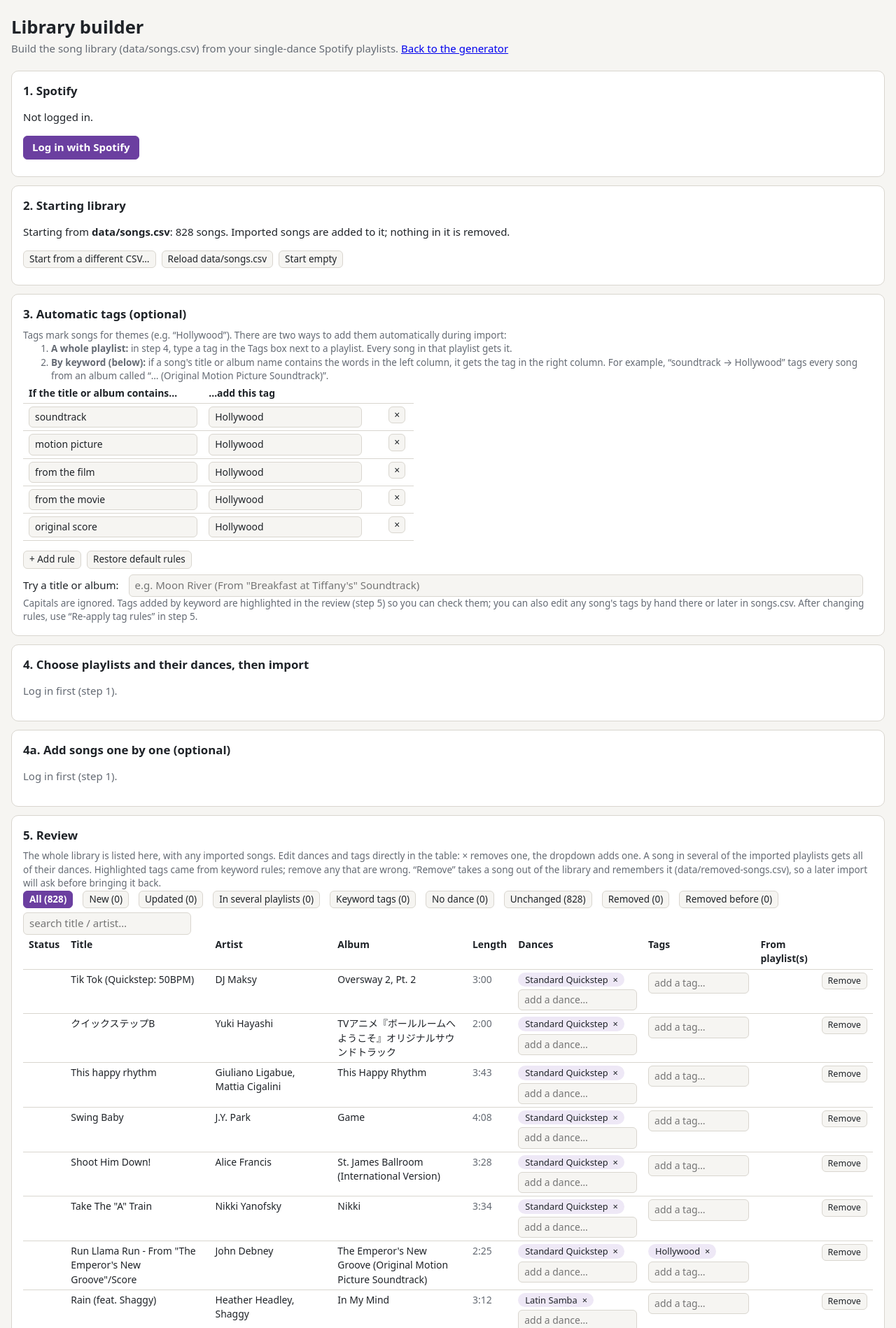
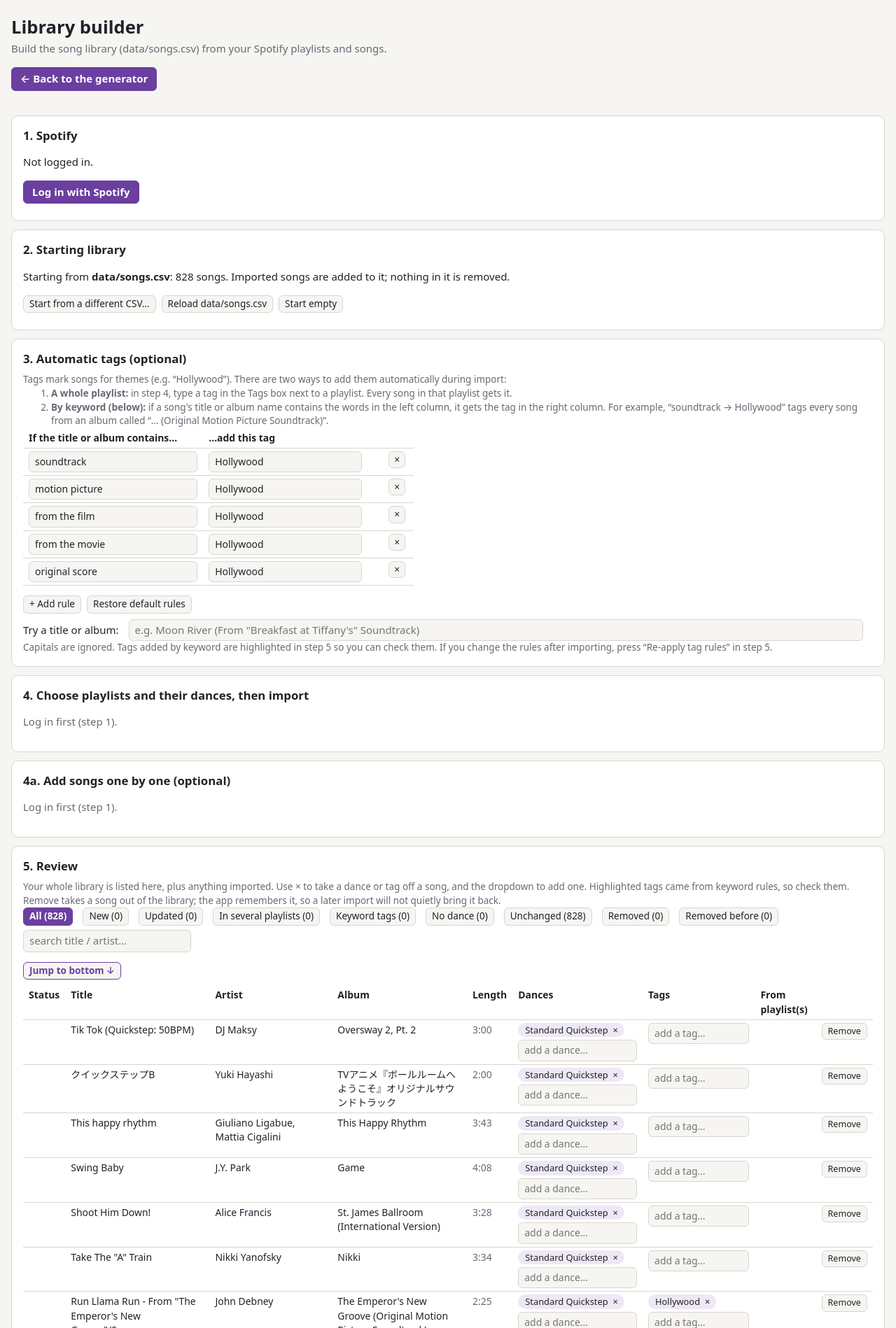
Before and after one commit to maxluo97/ballroom-social-playlist-generator, a website with bundled scripts: page library.html in a window 1280 px wide. Shown: the top 1898 px of the page at 70% size. Built offline with nearby package versions, Linux system fonts and the light colour scheme.

Commit message:
Aesthetics pass. Cleaned up button appearances, added a couple of more QoL buttons (e.g. 'jump to...' buttons in library)

```diff
--- a/css/style.css
+++ b/css/style.css
@@ -113,6 +113,23 @@ button:hover { border-color: var(--accent); }
 button:disabled { opacity: 0.5; cursor: not-allowed; }
 button.primary { background: var(--accent); color: var(--accent-text); border-color: var(--accent); font-weight: 600; }
 button.small { padding: 2px 8px; font-size: 0.9em; }
+/* links that move between the app's pages, styled like the primary buttons (e.g. "Generate playlist") */
+a.button-link {
+  display: inline-block;
+  padding: 5px 12px;
+  border: 1px solid var(--accent);
+  border-radius: 6px;
+  color: var(--accent-text);
+  background: var(--accent);
+  font-weight: 600;
+  text-decoration: none;
+}
+a.button-link.small { padding: 2px 8px; font-size: 0.9em; }
+/* "Jump to top / bottom": purple text on the page background */
+button.jump { color: var(--accent); border-color: var(--accent); background: var(--bg); font-weight: 600; }
+button.jump:hover { background: var(--chip); }
+a.button-link:hover { filter: brightness(1.1); }
+a.button-link:focus-visible { outline: 2px solid var(--accent); outline-offset: 2px; }
 button.icon { padding: 0 7px; line-height: 1.6; }
 
 /* rows of repeated items (categories, associations, ...) */
--- a/js/library.js
+++ b/js/library.js
@@ -166,8 +166,8 @@ function openDanceDialog() {
 
   fill(dialog,
     el("h2", {}, "Your own dances"),
-    el("p", { class: "help" }, "Add a dance the app does not know yet. It becomes available in every dance box on this page " +
-      "and is remembered in this browser; once songs carry it in songs.csv it is part of your library for good."),
+    el("p", { class: "help" }, "Add a dance the app does not know yet. It appears in every dance box on this page and is remembered " +
+      "in this browser. Once songs with this dance are saved in songs.csv, it is known everywhere."),
     list,
     el("h3", {}, "Define a new dance"),
     el("div", { class: "inline-fields" }, "Name:", name),
@@ -351,8 +351,8 @@ function renderRules() {
         drawRules();
       } }, "Restore default rules")),
     el("div", { class: "inline-fields" }, "Try a title or album:", tryBox, tryResult),
-    el("p", { class: "help" }, "Capitals are ignored. Tags added by keyword are highlighted in the review (step 5) so you can check them; " +
-      "you can also edit any song's tags by hand there or later in songs.csv. After changing rules, use “Re-apply tag rules” in step 5."));
+    el("p", { class: "help" }, "Capitals are ignored. Tags added by keyword are highlighted in step 5 so you can check them. " +
+      "If you change the rules after importing, press “Re-apply tag rules” in step 5."));
 }
 
 /* ------------------------------------------------------------- 4. Playlists */
@@ -387,7 +387,7 @@ function renderPlaylists() {
   if (!isLoggedIn()) return fill(box, el("p", { class: "muted" }, "Log in first (step 1)."));
   if (!state.playlists) {
     return fill(box,
-      el("p", { class: "help" }, "Lists the playlists you own or collaborate on (Spotify does not let apps read anyone else's). " +
+      el("p", { class: "help" }, "Lists the playlists you own or collaborate on (Spotify only lets apps read those). " +
         "Each playlist's dance is guessed from its name; check it before importing."),
       el("button", { type: "button", class: "primary", onclick: loadPlaylists }, "Load my playlists"));
   }
@@ -453,11 +453,13 @@ function renderPlaylists() {
 
   fill(box,
     el("p", { class: "help" },
-      `${state.playlists.length} playlists can be read` +
-        (state.hiddenCount ? `; ${state.hiddenCount} others you follow are hidden (copy their songs into a playlist of your own to import them).` : ".") +
-        " Dances: pick from the dropdown (or type and press Enter); add several if a playlist fits more than one. " +
-        "Ballroom dances use the style name: Smooth / Rhythm (American), Standard / Latin (International). " +
-        "Names like “American Rumba” or “Intl Cha Cha” are converted automatically. Tags (optional) are added to every song in that playlist."),
+      `${state.playlists.length} playlists can be read.` +
+        (state.hiddenCount ? ` ${state.hiddenCount} playlists you follow are hidden; to import one, copy its songs into a playlist of your own.` : "")),
+    el("ul", { class: "help" },
+      el("li", {}, "Each playlist's dance is guessed from its name. Check it, and add more dances if a playlist fits several."),
+      el("li", {}, "Ballroom dances are named by style: Smooth or Rhythm (American), Standard or Latin (International). " +
+        "Typing “American Rumba” or “Intl Cha Cha” is converted for you."),
+      el("li", {}, "Tags are optional; a tag here goes on every song in that playlist.")),
     el("div", { class: "inline-fields" }, search,
       el("button", { type: "button", class: "small", onclick: () => setAll((c) => c.dances.length > 0) }, "Select all with a dance"),
       el("button", { type: "button", class: "small", onclick: () => setAll(() => false) }, "Select none"),
@@ -638,8 +640,8 @@ function renderManual(message) {
 
   fill(box,
     el("p", { class: "help" },
-      "For songs that are not in a single-dance playlist. Dances cannot be guessed from a song alone, so here you set each song's " +
-        "dance(s) yourself. Songs land in the worklist below; ticked songs go into the review (step 5) together with any playlists from step 4."),
+      "For songs that are not in a single-dance playlist. A song's dance cannot be guessed from the song alone, so you choose it here. " +
+        "Added songs go into the worklist below; ticked songs are added to the review (step 5)."),
     el("h3", {}, "Single songs"),
     el("div", {}, el("div", { class: "label" }, "Paste Spotify song links (Share → Copy song link):"), links,
       el("div", { class: "actions" }, el("button", { type: "button", onclick: addLinks }, "Add these songs"))),
@@ -784,20 +786,30 @@ function renderReview() {
 
   fill($("review"),
     state.failures.length > 0 && el("ul", { class: "msgs" }, state.failures.map((f) => el("li", { class: "error" }, f))),
-    el("p", { class: "help" }, "The whole library is listed here, with any imported songs. Edit dances and tags directly in the table: " +
-      "× removes one, the dropdown adds one. A song in several of the imported playlists gets all of their dances. " +
-      "Highlighted tags came from keyword rules; remove any that are wrong. " +
-      "“Remove” takes a song out of the library and remembers it (data/removed-songs.csv), so a later import will ask before bringing it back."),
+    el("p", { class: "help" }, "Your whole library is listed here, plus anything imported. Use × to take a dance or tag off a song, " +
+      "and the dropdown to add one. Highlighted tags came from keyword rules, so check them. " +
+      "Remove takes a song out of the library; the app remembers it, so a later import will not quietly bring it back."),
     el("div", { class: "inline-fields" }, ...filterButtons, search),
-    (state.imports || state.manual.length > 0) && el("div", { class: "actions" },
-      el("button", { type: "button", class: "small", onclick: () => {
+    el("div", { class: "actions" },
+      (state.imports || state.manual.length > 0) && el("button", { type: "button", class: "small", onclick: () => {
         if (confirm("Re-apply the tag rules from step 3? Edits you made in this table will be lost.")) computeRows();
-      } }, "Re-apply tag rules")),
+      } }, "Re-apply tag rules"),
+      // For long libraries: jump past the table and back.
+      el("button", { type: "button", class: "small jump", onclick: () => jump("review-bottom") }, "Jump to bottom ↓")),
     el("div", { class: "table-wrap" },
       el("table", { class: "playlist" },
         el("thead", {}, el("tr", {}, ["Status", "Title", "Artist", "Album", "Length", "Dances", "Tags", "From playlist(s)", ""].map((h) => el("th", { scope: "col" }, h)))),
-        tbody)));
+        tbody)),
+    el("div", { id: "review-bottom", class: "actions" },
+      el("button", { type: "button", class: "small jump", onclick: () => jump("review") }, "Jump to top ↑")));
   renderOutput();
+}
+
+/** Scroll smoothly to an element of the page (by id), leaving a little space above it. */
+function jump(id) {
+  const target = $(id);
+  if (!target) return;
+  window.scrollTo({ top: target.getBoundingClientRect().top + window.scrollY - 12, behavior: "smooth" });
 }
 
 function reviewRow(r) {
@@ -903,11 +915,10 @@ function renderOutput() {
       listChanged && el("button", { type: "button", class: "primary", onclick: downloadRemoved }, "Download removed-songs.csv"),
       el("button", { type: "button", onclick: useNow }, "Try it in the generator now")),
     el("ol", { class: "help" },
-      el("li", {}, "Download songs.csv and move it into the project's data folder, replacing data/songs.csv if it exists."),
-      listChanged && el("li", {}, "You removed or re-imported songs: also download removed-songs.csv and put it in the data folder " +
-        "(replacing data/removed-songs.csv if it exists). It is how the app remembers removed songs."),
-      el("li", {}, "Reload the generator page and press “Use data/songs.csv” (or it is picked automatically if nothing else was loaded)."),
-      el("li", {}, listChanged ? "Commit both files when you are happy with them." : "Commit the file when you are happy with it.")));
+      el("li", {}, "Download songs.csv and save it in the project's data folder, replacing the old one."),
+      listChanged && el("li", {}, "Also download removed-songs.csv and save it in the data folder too. " +
+        "It is how the app remembers the songs you removed."),
+      el("li", {}, "Reload the generator page. If it still shows an older library, press “Use data/songs.csv”.")));
 }
 
 /* -------------------------------------------------------------------- init */
--- a/library.html
+++ b/library.html
@@ -10,7 +10,8 @@
 <body>
   <header class="site-header">
     <h1>Library builder</h1>
-    <p class="tagline">Build the song library (data/songs.csv) from your single-dance Spotify playlists. <a href="./">Back to the generator</a></p>
+    <p class="tagline">Build the song library (data/songs.csv) from your Spotify playlists and songs.</p>
+    <p><a class="button-link" href="./">← Back to the generator</a></p>
   </header>
 
   <main class="steps">
```
Also changed, not shown: js/ui.js (+19 -16 lines).
